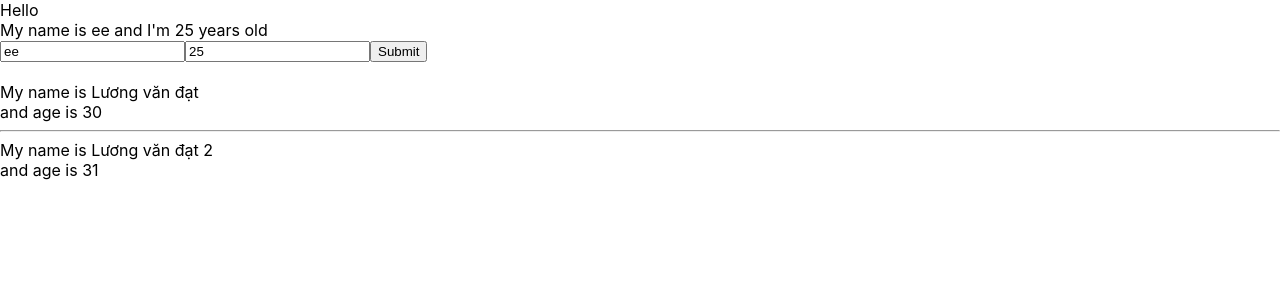
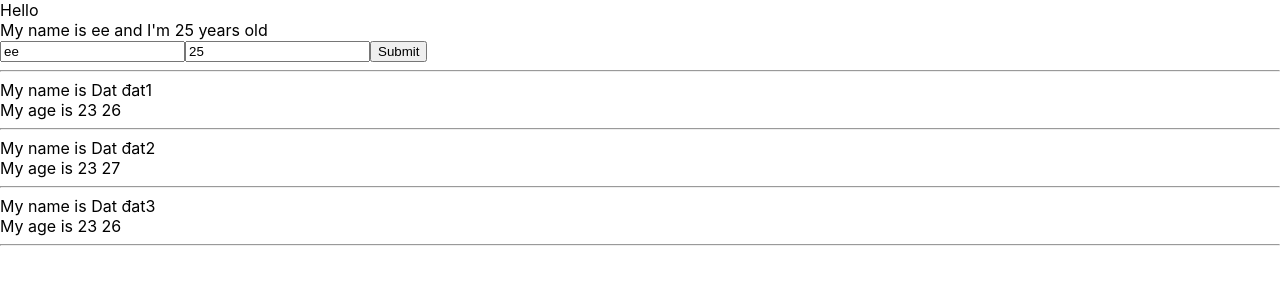
Before and after one commit to vandat3012/React-Demo, a React (Create React App) app: page / in a window 1280 px wide. Shown: the top 300 px of the page. Built offline with nearby package versions, Linux system fonts and the light colour scheme.

Commit message:
oupting data

```diff
--- a/src/components/DisplayInfor.js
+++ b/src/components/DisplayInfor.js
@@ -3,15 +3,20 @@ import React from "react";
 class DisplayInfor extends React.Component {
 
     render() {
-        console.log(this.props)
         // dùng destructuring
-        const { name, age } = this.props;
+        const { listUser } = this.props;
         return (
             // props propertis <dùng để truyền dữ liệu từ cha sang con>
             <div>
-                My name is {name}
-                <br />
-                and age is {age}
+                {listUser.map((user) => {
+                    return (
+                        <div key={user.id}>
+                            <div>My name is Dat {user.name}</div>
+                            <div>My age is 23 {user.age}</div>
+                            <hr />
+                        </div>
+                    )
+                })}
             </div>
         )
     }
--- a/src/components/Mycomponent.js
+++ b/src/components/Mycomponent.js
@@ -4,14 +4,19 @@ import DisplayInfor from "./DisplayInfor";
 
 class Mycomponent extends React.Component {
 
+    state = {
+        listUser: [
+            { id: 1, name: "đat1", age: "26" },
+            { id: 2, name: "đat2", age: "27" },
+            { id: 3, name: "đat3", age: "26" },
+        ]
+    }
     render() {
         return (
             <div>
                 <UserInfor />
-                <br />
-                <DisplayInfor name="Lương văn đạt" age="30" />
                 <hr />
-                <DisplayInfor name="Lương văn đạt 2" age="31" />
+                <DisplayInfor listUser={this.state.listUser} />
             </div>
         );
     }
```
